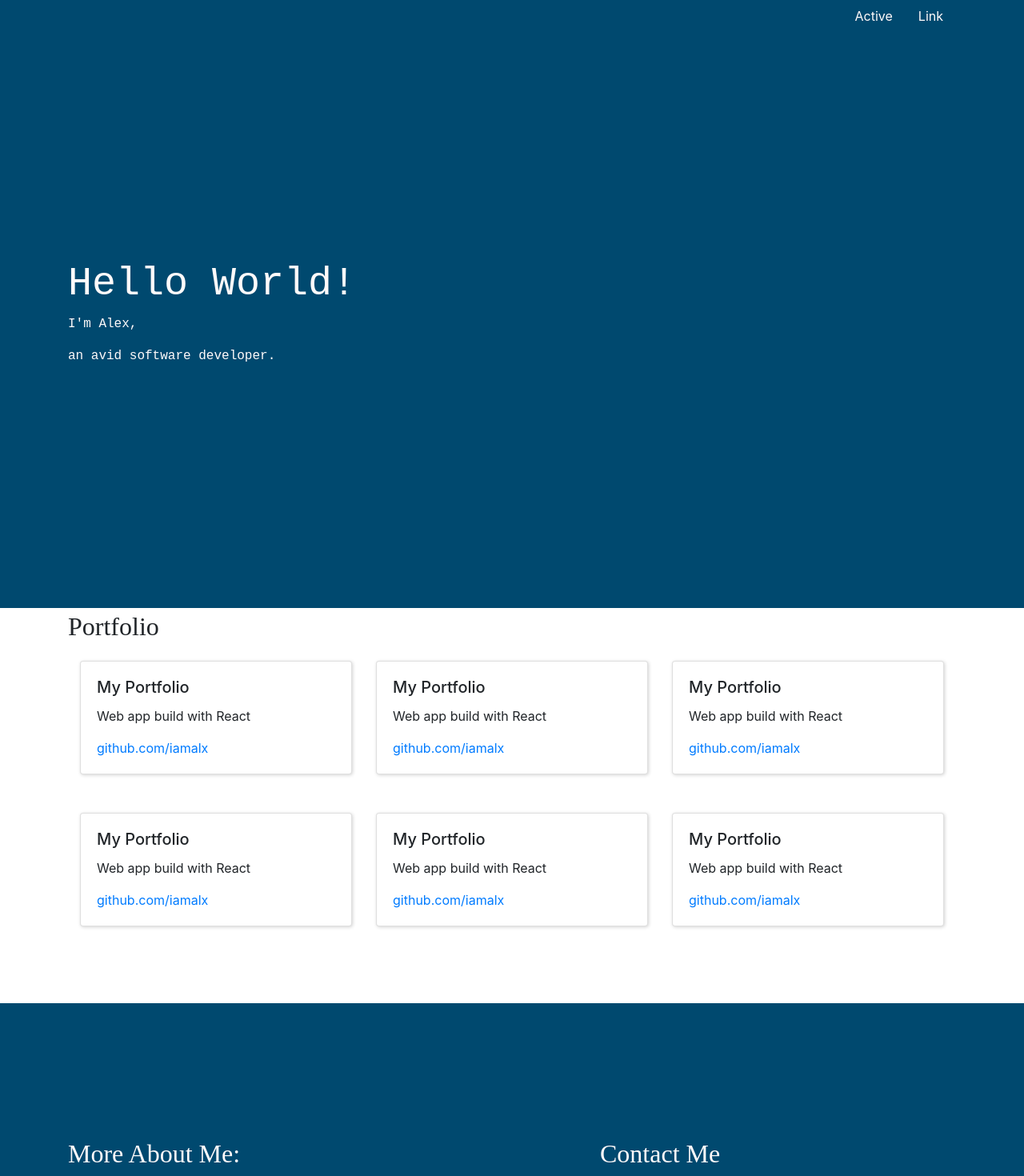
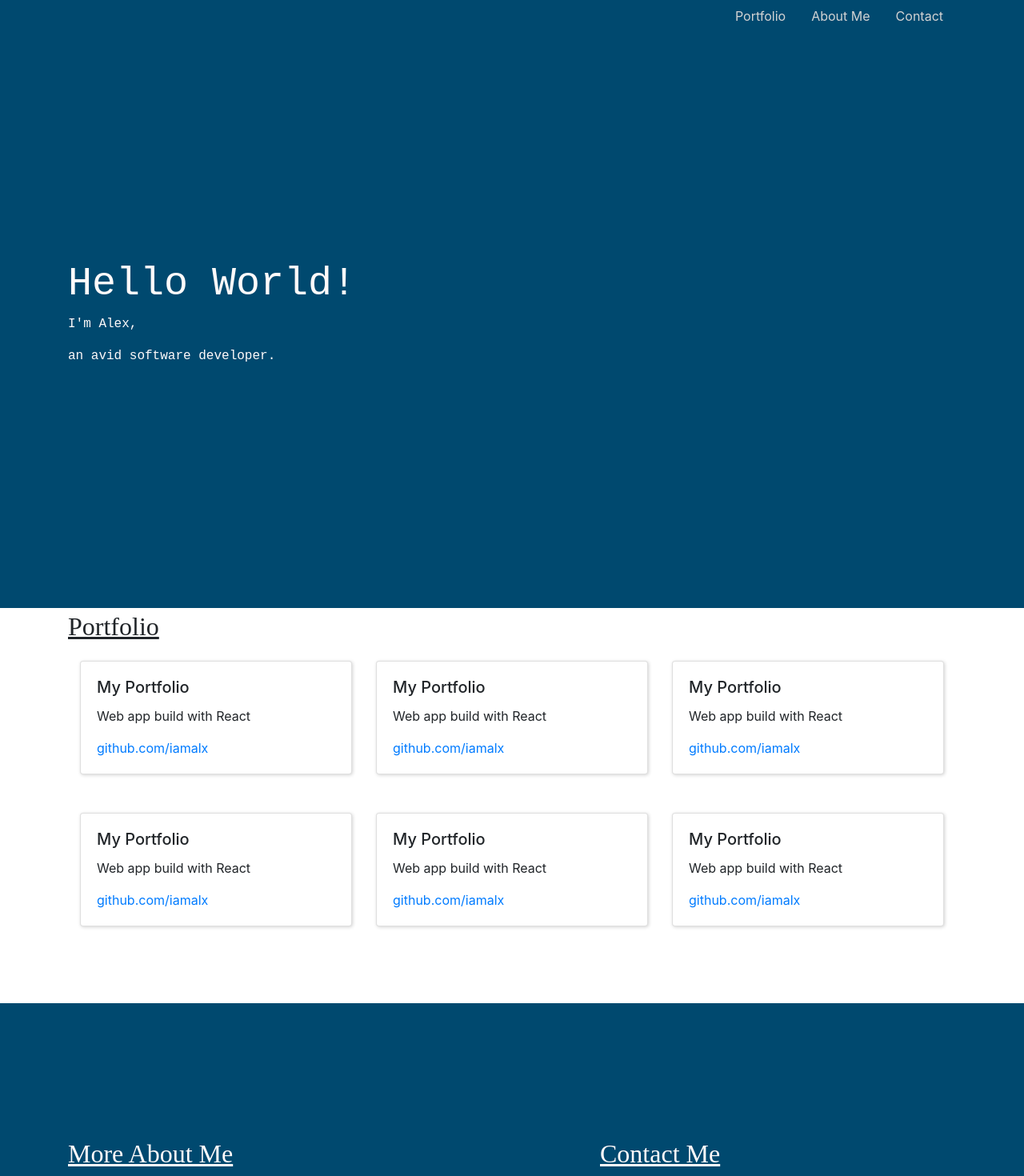
Before and after one commit to iamalx/react-portfolio, a React (Create React App) app: page / in a window 1280 px wide. Shown: the top 1470 px of the page at 80% size. Built offline with nearby package versions, Linux system fonts and the light colour scheme.

Commit message:
u, nav scroll => portfolio

```diff
--- a/src/App.css
+++ b/src/App.css
@@ -25,8 +25,8 @@
   justify-content: center;
 }
 
-.hhhhhh{
-  /* border: 1px solid green; */
+.lightgrey-font {
+  color: lightgrey;
 }
 
 .white-font {
--- a/src/App.js
+++ b/src/App.js
@@ -1,6 +1,6 @@
 import './App.css';
 import 'bootstrap/dist/css/bootstrap.min.css';
-import { useState, useEffect } from 'react';
+import { useState, useEffect, useRef } from 'react';
 
 import AboutMe from './components/about-me';
 import Contact from './components/contact';
@@ -20,10 +20,17 @@ const App = () => {
 
     const [ isMobile, setIsMobile ] = useState(false)
 
+    const portfolioRef = useRef(null)
+    const aboutMeRef = useRef(null)
+    const contactRef = useRef(null)
+
+    const handleScroll = (ref) => {
+        ref.current.scrollIntoView()
+    }
+
     //choose the screen size
     const handleResize = () => {
         if (window.innerWidth < 720) {
-            console.log('w', window.innerWidth)
             setIsMobile(true)
         } else {
             setIsMobile(false)
@@ -41,10 +48,25 @@ const App = () => {
             <Container>
                 <Nav className="justify-content-end" activeKey="/home">
                     <Nav.Item>
-                        <Nav.Link className=' white-font' href="/home">Active</Nav.Link>
+                        <Nav.Link
+                            className=' lightgrey-font'
+                            onClick={() => handleScroll(portfolioRef)}
+                            >Portfolio
+                        </Nav.Link>
                     </Nav.Item>
                     <Nav.Item>
-                        <Nav.Link className=' white-font' eventKey="link-1">Link</Nav.Link>
+                        <Nav.Link
+                            className=' lightgrey-font'
+                            onClick={() => handleScroll(aboutMeRef)}
+                            >About Me
+                        </Nav.Link>
+                    </Nav.Item>
+                    <Nav.Item>
+                        <Nav.Link
+                            className=' lightgrey-font'
+                            onClick={() => handleScroll(contactRef)}
+                            >Contact
+                        </Nav.Link>
                     </Nav.Item>
 
                     </Nav>
@@ -74,11 +96,11 @@ const App = () => {
                         }
                 </Container>
             </div>
-            <div className=''>
+            <div className='' ref={portfolioRef}>
                 <Container>
                     <Row>
                         <Col>
-                            <Portfolio />
+                            <Portfolio  />
                         </Col>
                     </Row>
                 </Container>
@@ -88,24 +110,31 @@ const App = () => {
                     {isMobile ?
                                 <Row>
                                     <Col sm={12}>
-                                        <AboutMe />
+                                        <div ref={aboutMeRef} >
+                                            <AboutMe />
+                                        </div>
                                     </Col>
                                     <Col sm={12}>
-                                        <Contact />
+                                        <div ref={contactRef} >
+                                            <Contact />
+                                        </div>
                                     </Col>
                                 </Row>
                             :
                                 <Row>
                                     <Col >
-                                        <AboutMe />
+                                        <div ref={aboutMeRef} >
+                                            <AboutMe />
+                                        </div>
                                     </Col>
                                     <Col >
-                                        <Contact />
+                                        <div ref={contactRef} >
+                                            <Contact />
+                                        </div>
                                     </Col>
                                 </Row>
 
                     }
-
                 </Container>
 
             </div>
--- a/src/components/about-me.js
+++ b/src/components/about-me.js
@@ -7,7 +7,7 @@ const AboutMe = () => {
 
     return (
         <div className='error-bar  white-font '>
-            <h2 className='sub-font mb-4 pt-2'>More About Me:</h2>
+            <h2 className='sub-font mb-4 pt-2'><u>More About Me</u></h2>
             <p>
                 I'm ambitious, creative, innovation-focused, avid programmer,
                 and experienced in high-impact startups. I have a dual background in
--- a/src/components/form.js
+++ b/src/components/form.js
@@ -42,7 +42,7 @@ const ContactForm = ({ handleSubtmit }) => {
         >
             {formik => (
                 <div className='cl-width white-font'>
-                    <h2 className='sub-font mb-4 pt-2'>Contact Me</h2>
+                    <h2 className='sub-font mb-4 pt-2'><u>Contact Me</u></h2>
                     <Form className='form-container'>
                         <TextField label='First Name'
                             isdirty={formik.dirty.toString()}
--- a/src/components/portfolio.js
+++ b/src/components/portfolio.js
@@ -47,7 +47,7 @@ const Portfolio = () => {
 
     return (
         <div className='error-bar pb-5' >
-            <h2 className='sub-font mb-4 pt-1'>Portfolio</h2>
+            <h2 className='sub-font mb-4 pt-1'><u>Portfolio</u></h2>
             <Container>
                 <Row>
 
```
